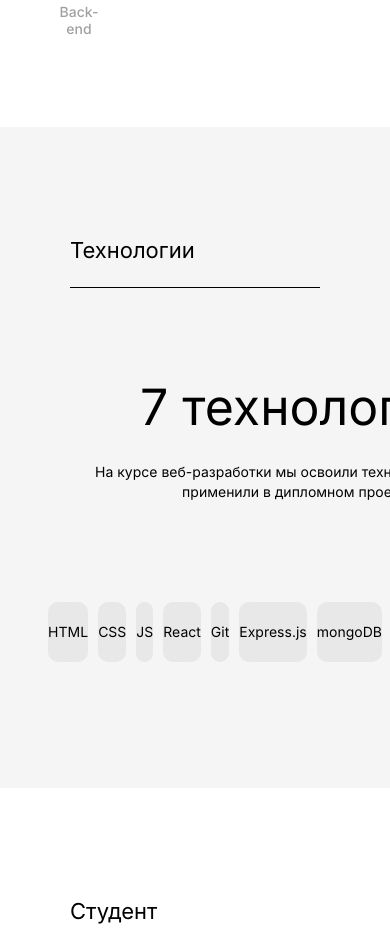
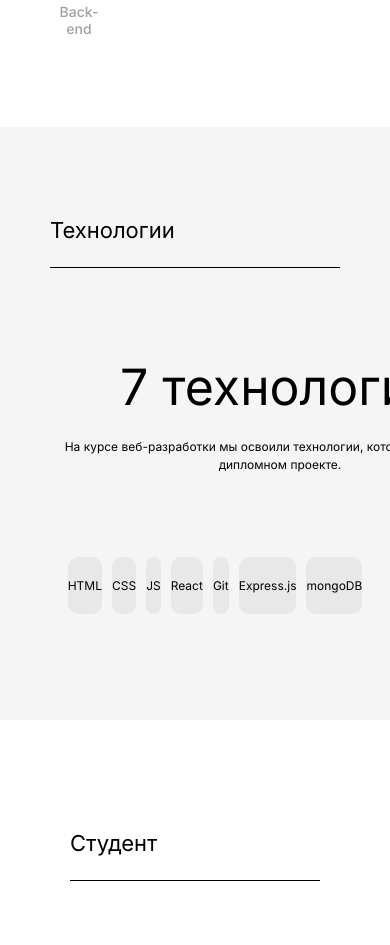
Before and after one commit to rem-ran/movies-explorer-frontend, a React (Create React App) app: page / in a window 390 px wide. Shown: the part 1560-2505 px from the top of the page. Built offline with nearby package versions, Linux system fonts and the light colour scheme.

Commit message:
make 1024 res for techs components

```diff
--- a/src/components/Main/AboutProject/AboutProject.css
+++ b/src/components/Main/AboutProject/AboutProject.css
@@ -33,8 +33,6 @@
         width: 319px;
     }
 }
-
-
 
 .about__note-item-heading {
     margin: 0;
--- a/src/components/Main/Techs/Techs.css
+++ b/src/components/Main/Techs/Techs.css
@@ -4,6 +4,12 @@
 
 .techs__container {
     padding: 110px 70px;
+}
+
+@media screen and (max-width: 1023px) {
+    .techs__container {
+        padding: 90px 50px;
+    }
 }
 
 .techs__heading {
@@ -39,10 +45,24 @@
     line-height: 20px;
 }
 
+@media screen and (max-width: 1023px) {
+    .techs__text {
+        margin-top: 22px;
+        font-size: 12px;
+        line-height: 18px;
+    }
+}
+
 .techs__used-technologies {
     display: flex;
     margin-top: 100px;
     justify-content: center;
+}
+
+@media screen and (max-width: 1023px) {
+    .techs__used-technologies {
+        margin-top: 83px;
+    }
 }
 
 .techs__used-technologie {
@@ -59,6 +79,15 @@
     text-align: center;
 }
 
+@media screen and (max-width: 1023px) {
+    .techs__used-technologie {
+        font-size: 12px;
+        width: 84px;
+        height: 57px;
+        line-height: 57px;
+    }
+}
+
 .techs__used-technologie:last-child {
     margin-right: 0;
 }
--- a/src/components/Main/Techs/Techs.js
+++ b/src/components/Main/Techs/Techs.js
@@ -4,7 +4,7 @@ import './Techs.css';
 
 const Techs = () => {
   return (
-    <div className="techs">
+    <section className="techs">
       <div className="techs__container">
         <h2 className="techs__heading">Технологии</h2>
         <div className="techs__text-container">
@@ -22,7 +22,7 @@ const Techs = () => {
           ))}
         </ul>
       </div>
-    </div>
+    </section>
   );
 };
 
```
